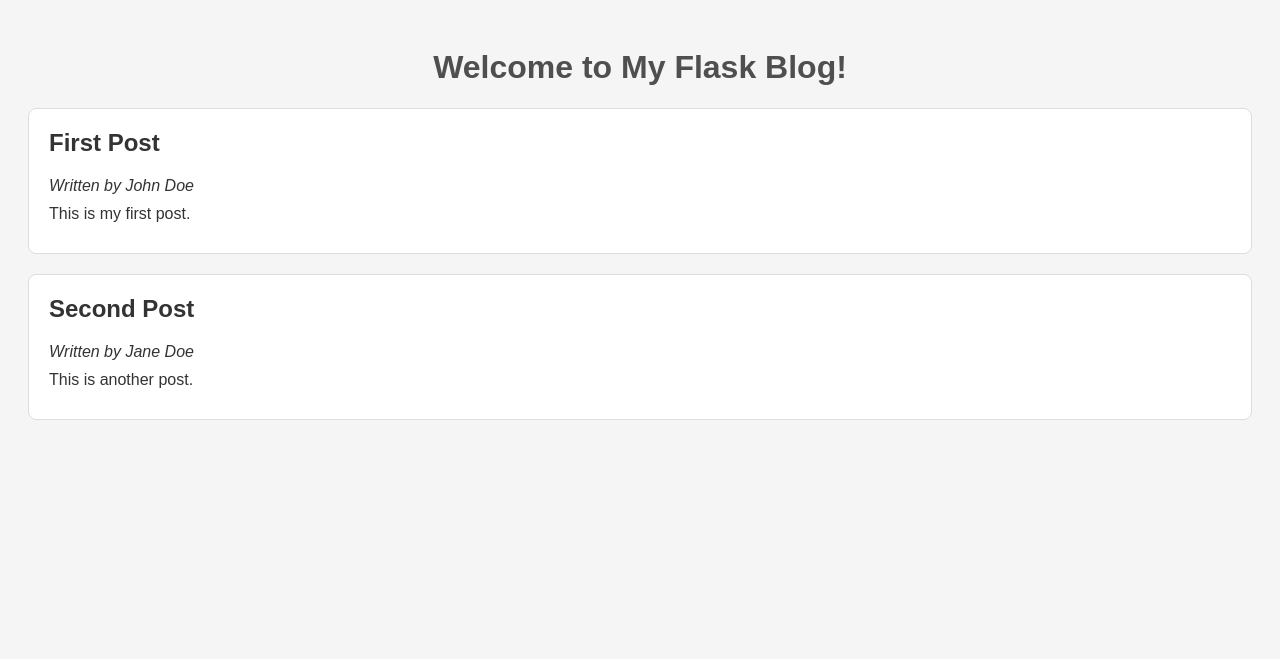
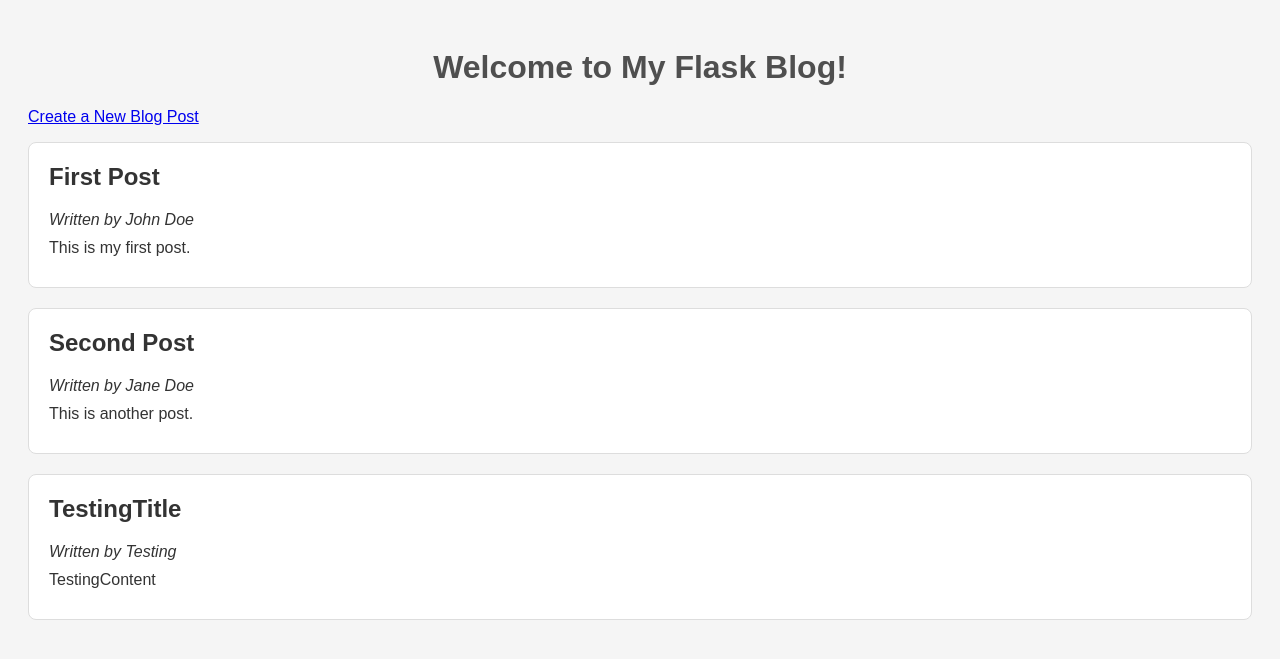
Before and after one commit to kayeffemm/masterblog, a Flask app: page / in a window 1280 px wide. Shown: the top 659 px of the page. Run offline with Flask 3, Linux system fonts and the light colour scheme.

Commit message:
add add_post functionality

```diff
--- a/app.py
+++ b/app.py
@@ -1,14 +1,37 @@
-from flask import Flask, render_template
-from storage.json_reader import load_blog_posts
+from flask import Flask, render_template, request
+from werkzeug.utils import redirect
+
+from storage.json_reader import *
 
 app = Flask(__name__)
 
 
 @app.route('/')
 def index():
+    """
+    Adds all posts from blog_posts.json to the index.html.
+    :return: index.html with blog posts added.
+    """
     blog_posts = load_blog_posts()
     return render_template('index.html', posts = blog_posts)
 
 
+@app.route('/add', methods=['GET', 'POST'])
+def add():
+    """
+    Handle Post request, create a new blog post with data from user.
+    After this redirects user to index.html
+    :return: redirect to index.html
+    """
+    if request.method == 'POST':
+        author = request.form['author']
+        title = request.form['title']
+        content = request.form['content']
+        add_blog_post(author, title, content)
+        return redirect('/')
+
+    return render_template('add.html')
+
+
 if __name__ == '__main__':
     app.run(host="0.0.0.0", port=5000, debug=True)
--- a/data/blog_posts.json
+++ b/data/blog_posts.json
@@ -10,5 +10,11 @@
         "author": "Jane Doe",
         "title": "Second Post",
         "content": "This is another post."
+    },
+    {
+        "id": 3,
+        "author": "Testing",
+        "title": "TestingTitle",
+        "content": "TestingContent"
     }
 ]
--- a/templates/index.html
+++ b/templates/index.html
@@ -8,6 +8,7 @@
 </head>
 <body>
     <h1>Welcome to My Flask Blog!</h1>
+    <p><a href="{{ url_for('add') }}">Create a New Blog Post</a></p>
     {% for post in posts %}
     <div class="post">
         <h2>{{post.title}}</h2>
```
Also changed, not shown: templates/add.html (added, +27 -0 lines), storage/json_reader.py.
